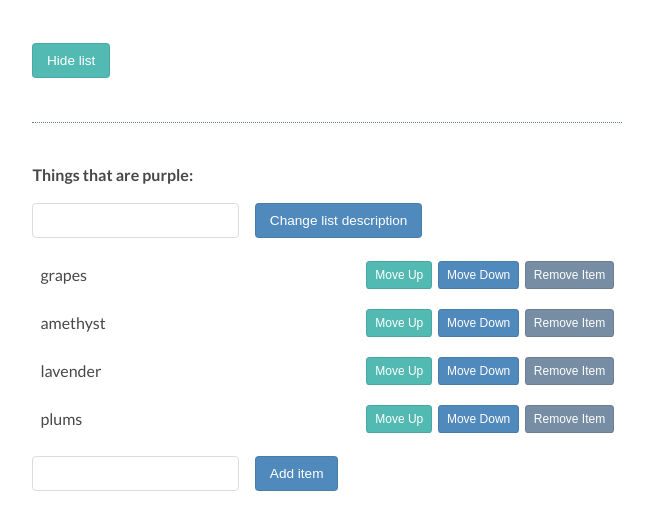
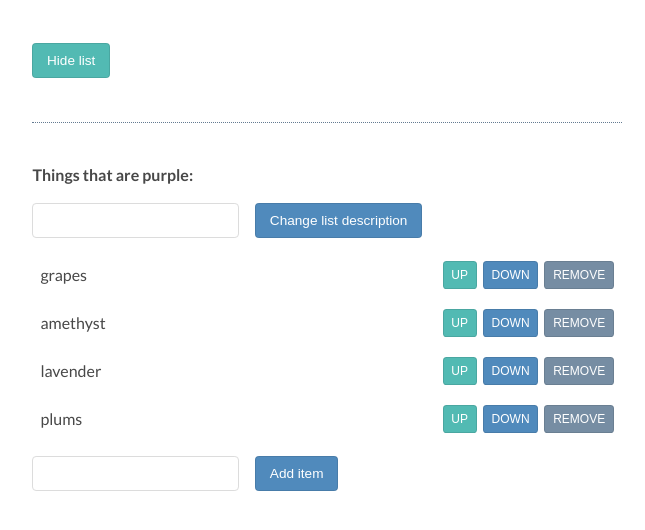
Before and after one commit to imnomee/traversingTheDOM, a plain HTML site: page index.html in a window 1280 px wide. Shown: the part 146-676 px from the top of the page, without its empty margins (18-663 px from the left). Drawn offline with Linux system fonts and the light colour scheme.

Commit message:
children code
added append children samples and code

```diff
--- a/app.js
+++ b/app.js
@@ -6,6 +6,34 @@ const descriptionP = document.querySelector('p.description');
 const descriptionButton = document.querySelector('button.description');
 const addItemInput = document.querySelector('input.addItemInput');
 const addItemButton = document.querySelector('button.addItemButton');
+
+const lis = listUl.children;
+
+
+function attachListItemButtons(li) {
+    let up = document.createElement('button');
+    let down  = document.createElement('button');
+    let remove = document.createElement('button');
+
+    up.className= 'up';
+    up.textContent = 'UP'
+    li.appendChild(up);
+
+    down.className = 'down';
+    down.textContent = 'DOWN';
+    li.appendChild(down);
+
+    remove.className = 'remove';
+    remove.textContent = 'REMOVE';
+    li.appendChild(remove);
+
+
+}
+
+for(let i=0; i<lis.length; i++){
+    attachListItemButtons(lis[i]);
+}
+
 
 listUl.addEventListener('click', (event) => {
     if (event.target.tagName == 'BUTTON') {
@@ -57,6 +85,8 @@ addItemButton.addEventListener('click', () => {
     let ul = document.getElementsByTagName('ul')[0];
     let li = document.createElement('li');
     li.textContent = addItemInput.value;
-    ul.appendChild(li);
+    attachListItemButtons(li);
+    ul.append(li);
+
     addItemInput.value = '';
 });
--- a/index.html
+++ b/index.html
@@ -15,27 +15,13 @@
         <input type="text" class="description">
         <button class="description">Change list description</button>
         <ul>
-            <li>grapes
-                <button class='up'>Move Up </button>
-                <button class='down'>Move Down </button>
-                <button class='remove'>Remove Item </button>
-            </li>
-            <li>amethyst
-                <button class='up'>Move Up </button>
-                <button class='down'>Move Down </button>
-                <button class='remove'>Remove Item </button>
-            <li>lavender
-                <button class='up'>Move Up </button>
-                <button class='down'>Move Down </button>
-                <button class='remove'>Remove Item </button>
-            <li>plums
-                <button class='up'>Move Up </button>
-                <button class='down'>Move Down </button>
-                <button class='remove'>Remove Item </button>
-            </li>
+            <li>grapes </li>
+            <li>amethyst</li>
+            <li>lavender</li>
+            <li>plums</li>
         </ul>
-            <input type="text" class="addItemInput">
-            <button class="addItemButton">Add item</button>
+        <input type="text" class="addItemInput">
+        <button class="addItemButton">Add item</button>
     </div>
     <script src="app.js"></script>
 </body>
```
